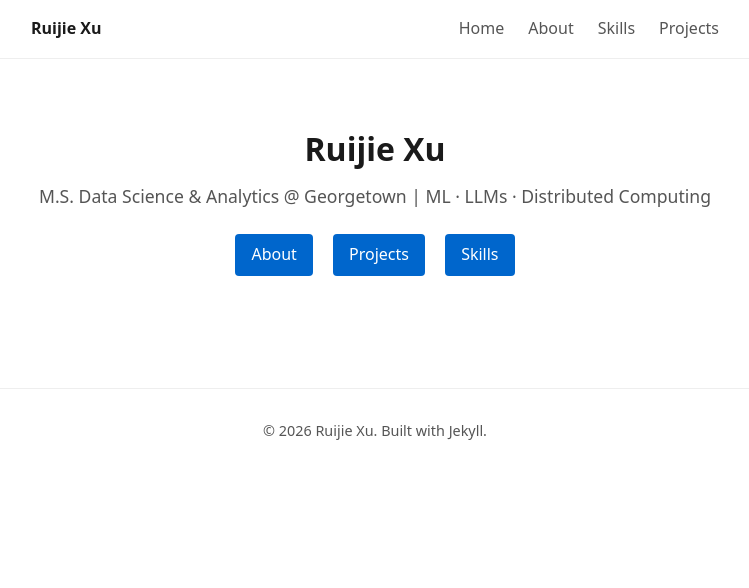
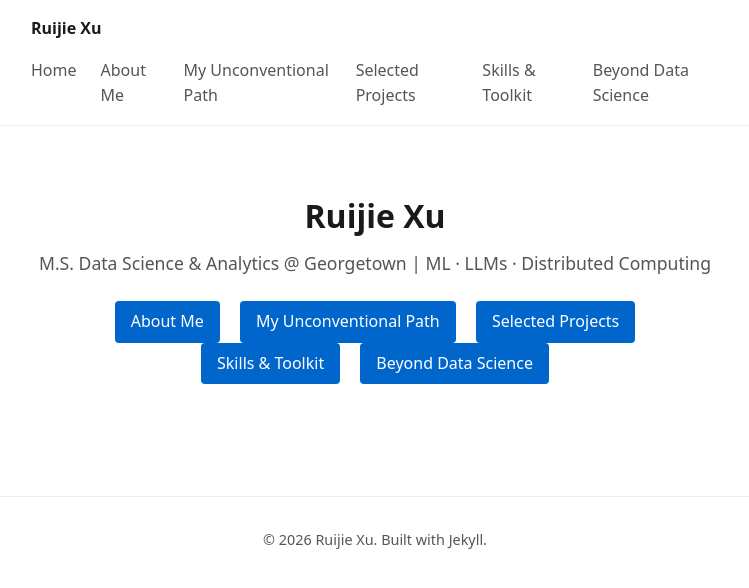
Before and after one commit to RX67-RX67/RX67-RX67.github.io, a Jekyll site: the page built from index.md, in a window 1280 px wide. Shown: the top 588 px of the page, without its empty margins (265-1014 px from the left). Built offline with Jekyll 4.4.1, drawn with Linux system fonts in a browser that asks for light colours.

Commit message:
Restructure site sections and add profile photo
Rename nav/page titles to About Me, Selected Projects, and Skills &
Toolkit, and add new placeholder pages for My Unconventional Path and
Beyond Data Science. Also add the converted profile photo and updated CV.

```diff
--- a/_includes/header.html
+++ b/_includes/header.html
@@ -3,9 +3,11 @@
     <a class="nav-brand" href="{{ '/' | relative_url }}">{{ site.title }}</a>
     <ul class="nav-links">
       <li><a href="{{ '/' | relative_url }}">Home</a></li>
-      <li><a href="{{ '/about' | relative_url }}">About</a></li>
-      <li><a href="{{ '/skills' | relative_url }}">Skills</a></li>
-      <li><a href="{{ '/projects' | relative_url }}">Projects</a></li>
+      <li><a href="{{ '/about' | relative_url }}">About Me</a></li>
+      <li><a href="{{ '/unconventional-path' | relative_url }}">My Unconventional Path</a></li>
+      <li><a href="{{ '/projects' | relative_url }}">Selected Projects</a></li>
+      <li><a href="{{ '/skills' | relative_url }}">Skills & Toolkit</a></li>
+      <li><a href="{{ '/beyond-data-science' | relative_url }}">Beyond Data Science</a></li>
     </ul>
   </nav>
 </header>
--- a/index.md
+++ b/index.md
@@ -7,8 +7,10 @@ title: Home
   <h1>{{ site.title }}</h1>
   <p class="tagline">{{ site.description }}</p>
   <div class="cta">
-    <a href="{{ '/about' | relative_url }}">About</a>
-    <a href="{{ '/projects' | relative_url }}">Projects</a>
-    <a href="{{ '/skills' | relative_url }}">Skills</a>
+    <a href="{{ '/about' | relative_url }}">About Me</a>
+    <a href="{{ '/unconventional-path' | relative_url }}">My Unconventional Path</a>
+    <a href="{{ '/projects' | relative_url }}">Selected Projects</a>
+    <a href="{{ '/skills' | relative_url }}">Skills & Toolkit</a>
+    <a href="{{ '/beyond-data-science' | relative_url }}">Beyond Data Science</a>
   </div>
 </div>
```
Also changed, not shown: pages/about.md (+1 -1 lines), pages/beyond-data-science.md (added, +7 -0 lines), pages/projects.md (+1 -1 lines), pages/skills.md (+1 -1 lines), pages/unconventional-path.md (added, +7 -0 lines), assets/images/profile.jpg (added), 1 other file.
